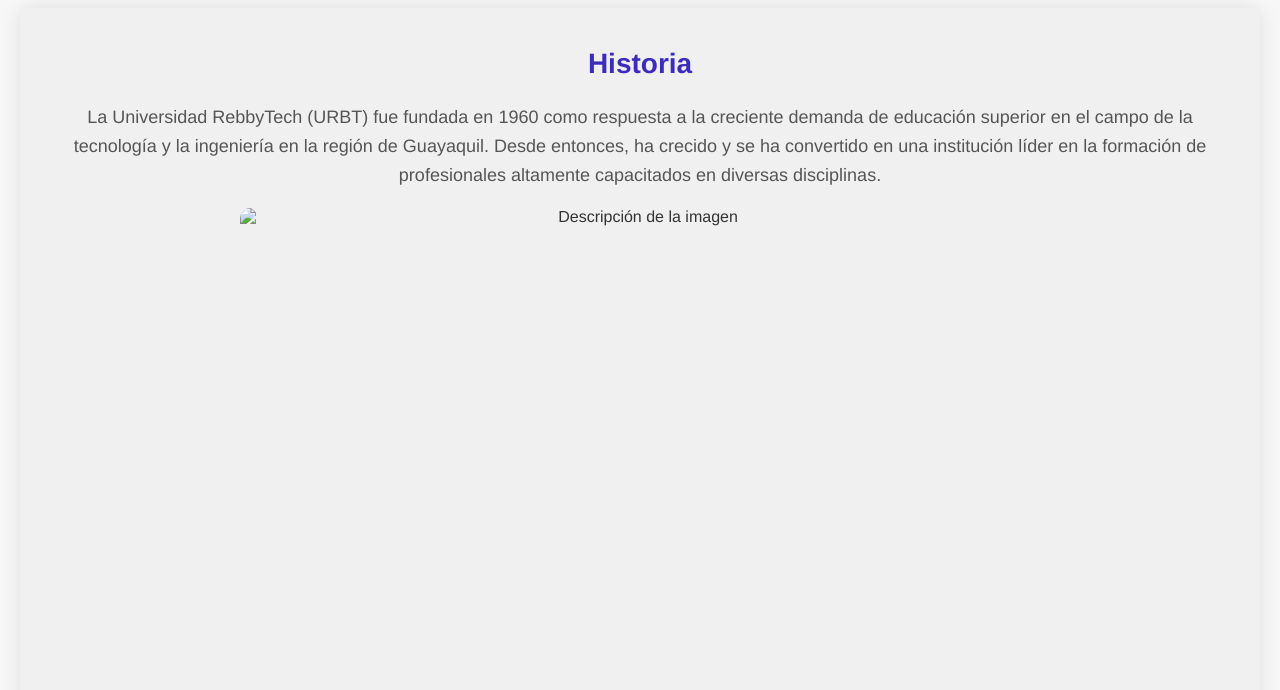
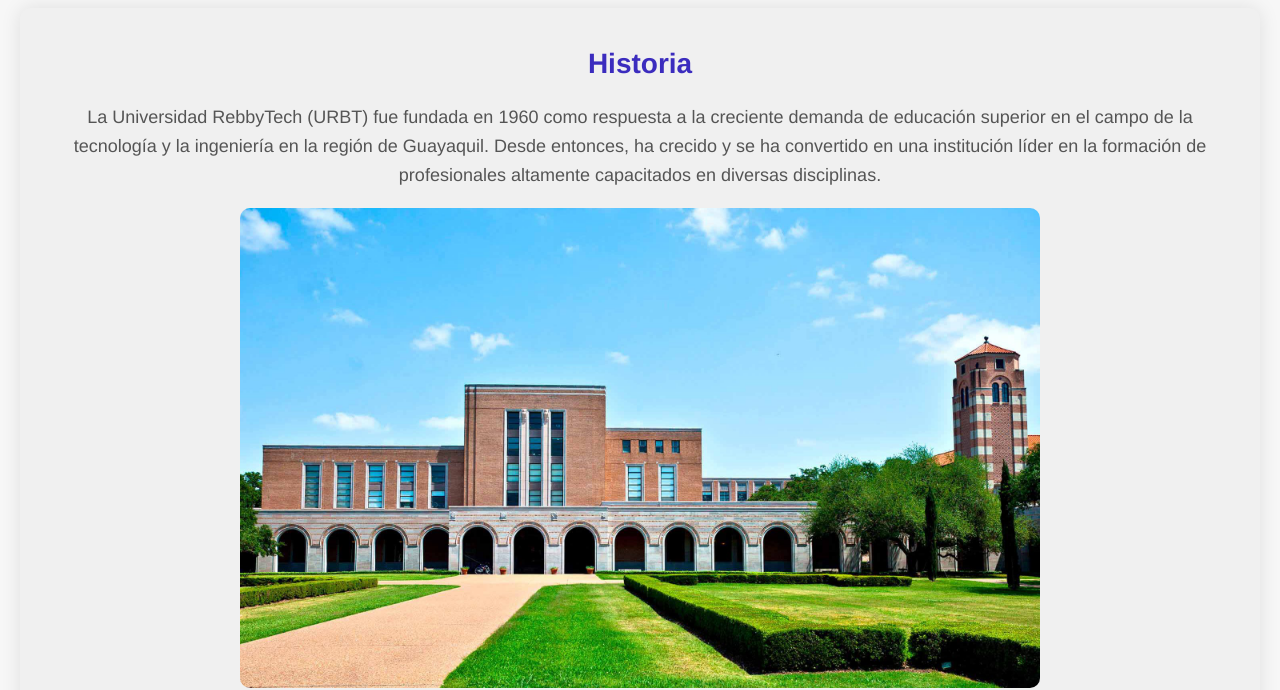
Before and after one commit to admkz07/UniversidadRebbyTech, a plain HTML site: page index.html in a window 1280 px wide. Shown: the part 112-802 px from the top of the page. Drawn offline with Linux system fonts and the light colour scheme; files whose address does not match are found by name.

Commit message:
Correcion Campus

```diff
--- a/index.html
+++ b/index.html
@@ -123,7 +123,7 @@
             profesionales altamente capacitados en diversas disciplinas.
         </p>
 
-        <img src="campus.jpg" alt="Descripción de la imagen" width="800" height="500">
+        <img src="images/campus.jpg" alt="Descripción de la imagen" width="800" height="500">
     </div>
 
     <div class="section">
```
